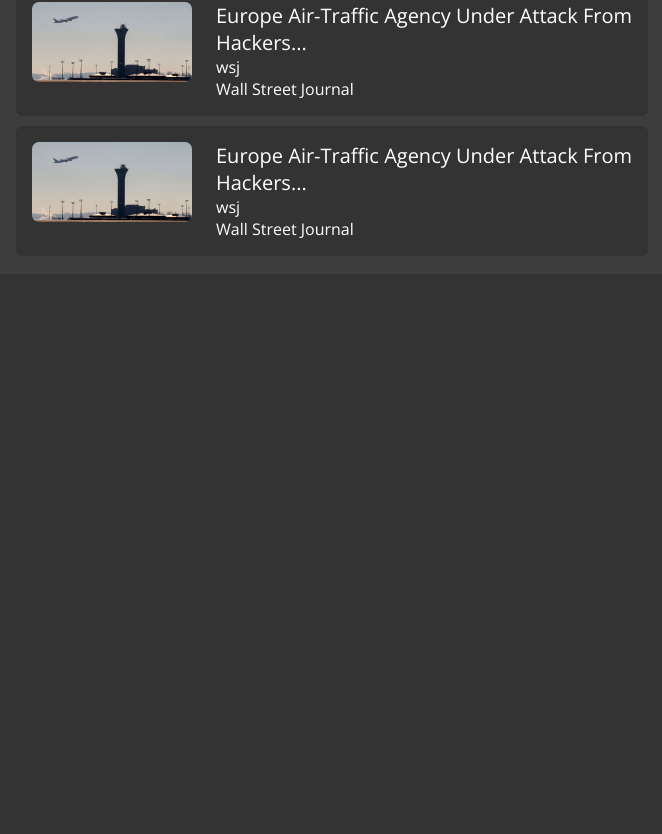
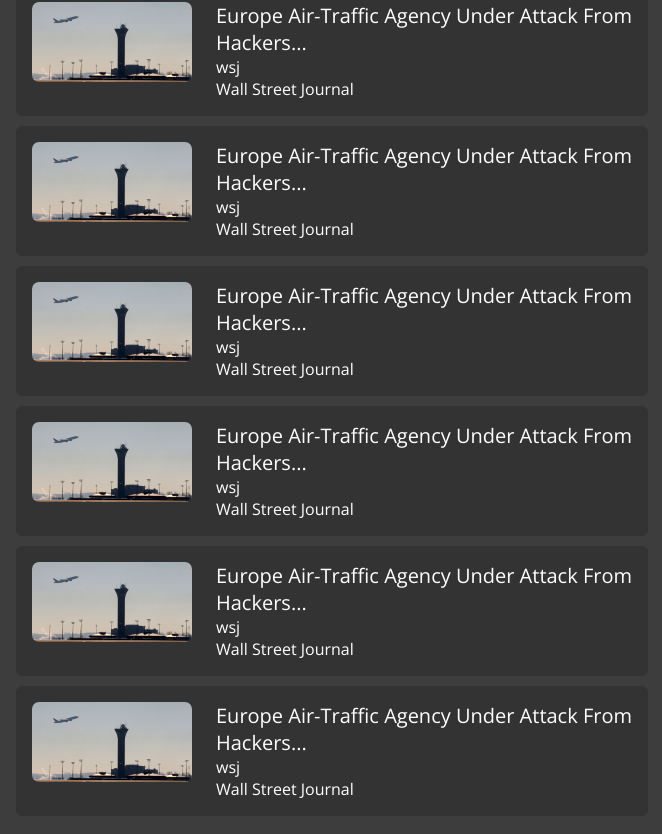
Before and after one commit to nslee333/news_project, a React (Create React App) app: page / in a window 1280 px wide. Shown: the part 732-1566 px from the top of the page, without its empty margins (308-970 px from the left). Before the commit the page ends 1080 px from the top, so only its background shows below. Built offline with nearby package versions, Linux system fonts and the light colour scheme.

Commit message:
Added more to mock data.

```diff
--- a/src/mockData.ts
+++ b/src/mockData.ts
@@ -54,4 +54,40 @@ export const posts: Post[] = [
     urlToImage: "url.image.com",
     publishedAt: "2023-04-21T03:34:49Z",
   },
+  {
+    id: 5,
+    source: "Wall Street Journal",
+    author: "wsj",
+    title: "Europe Air-Traffic Agency Under Attack From Hackers...",
+    url: "url.com",
+    urlToImage: "url.image.com",
+    publishedAt: "2023-04-21T03:34:49Z",
+  },
+  {
+    id: 6,
+    source: "Wall Street Journal",
+    author: "wsj",
+    title: "Europe Air-Traffic Agency Under Attack From Hackers...",
+    url: "url.com",
+    urlToImage: "url.image.com",
+    publishedAt: "2023-04-21T03:34:49Z",
+  },
+  {
+    id: 7,
+    source: "Wall Street Journal",
+    author: "wsj",
+    title: "Europe Air-Traffic Agency Under Attack From Hackers...",
+    url: "url.com",
+    urlToImage: "url.image.com",
+    publishedAt: "2023-04-21T03:34:49Z",
+  },
+  {
+    id: 8,
+    source: "Wall Street Journal",
+    author: "wsj",
+    title: "Europe Air-Traffic Agency Under Attack From Hackers...",
+    url: "url.com",
+    urlToImage: "url.image.com",
+    publishedAt: "2023-04-21T03:34:49Z",
+  },
 ];
```
